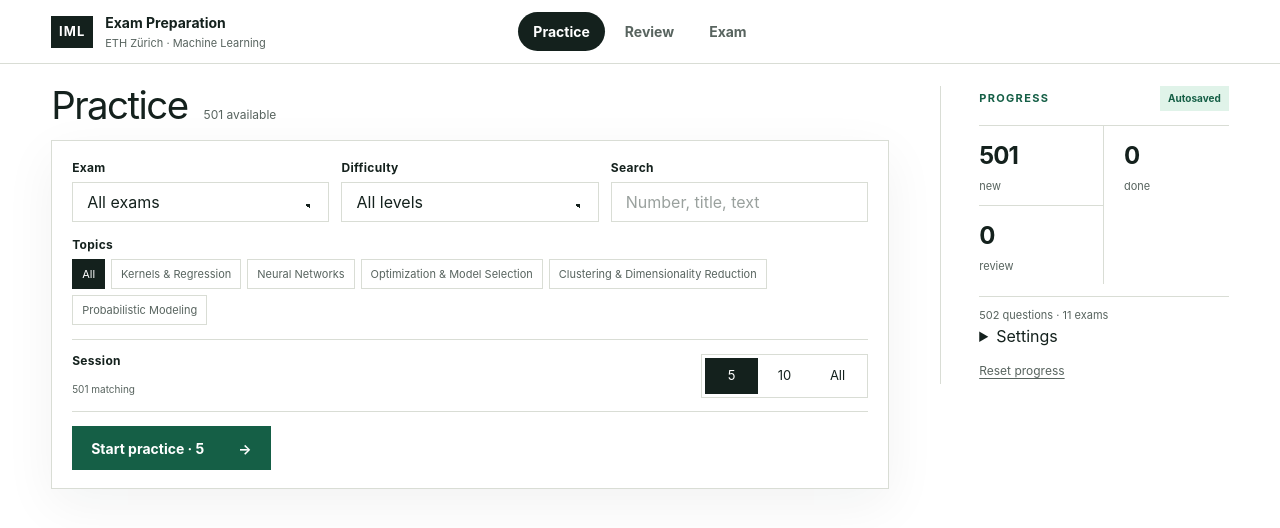
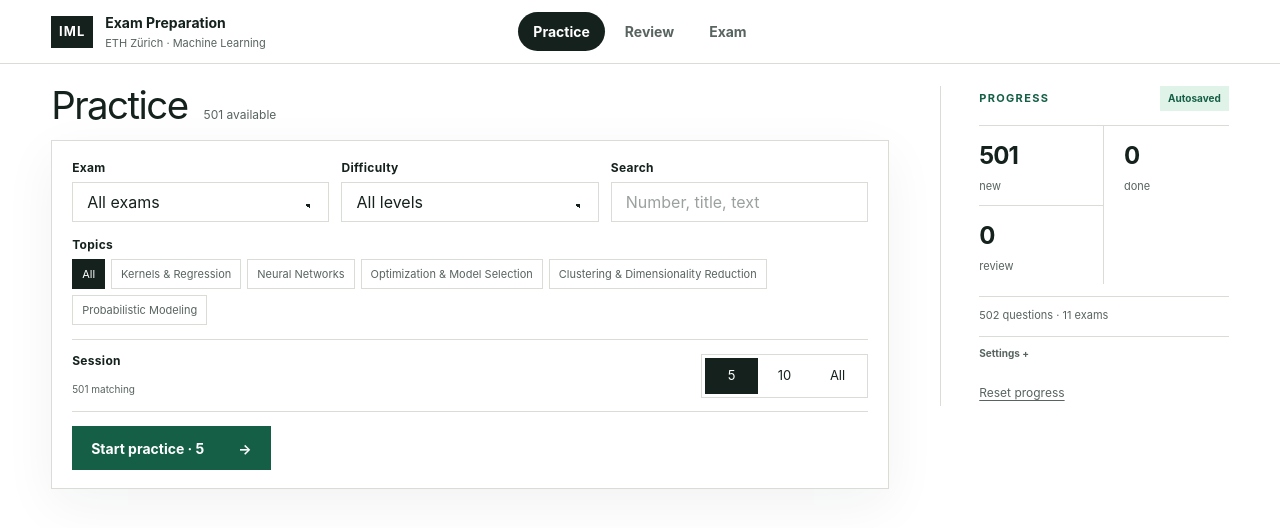
Before and after one commit to lemaurer/machine-learning-exam-prep, a React (Vite) app: page / in a window 1280 px wide. Shown: the top 528 px of the page. Built offline with nearby package versions, Linux system fonts and the light colour scheme.

Commit message:
Keep accuracy hidden unless explicitly enabled

```diff
--- a/app/accuracy-breakdown.css
+++ b/app/accuracy-breakdown.css
@@ -1,3 +1,70 @@
+body:not(.show-accuracy) .header-stat,
+body:not(.show-accuracy) .stat-grid > div:last-child,
+body:not(.show-accuracy) .accuracy-breakdown {
+  display: none !important;
+}
+
+.statistics-settings {
+  border-top: 1px solid var(--line);
+  margin-top: 12px;
+  padding-top: 9px;
+}
+
+.statistics-settings > summary {
+  color: var(--ink-soft);
+  cursor: pointer;
+  font-size: 10px;
+  font-weight: 700;
+  list-style: none;
+  min-height: 24px;
+}
+
+.statistics-settings > summary::-webkit-details-marker {
+  display: none;
+}
+
+.statistics-settings > summary::after {
+  content: " +";
+}
+
+.statistics-settings[open] > summary::after {
+  content: " −";
+}
+
+.statistics-setting {
+  align-items: flex-start;
+  border: 1px solid var(--line);
+  cursor: pointer;
+  display: grid;
+  gap: 9px;
+  grid-template-columns: auto minmax(0, 1fr);
+  margin-top: 6px;
+  padding: 9px 10px;
+}
+
+.statistics-setting input {
+  accent-color: var(--green);
+  height: 15px;
+  margin: 1px 0 0;
+  width: 15px;
+}
+
+.statistics-setting strong,
+.statistics-setting small {
+  display: block;
+}
+
+.statistics-setting strong {
+  font-size: 10px;
+}
+
+.statistics-setting small {
+  color: var(--ink-soft);
+  font-size: 9px;
+  line-height: 1.35;
+  margin-top: 3px;
+}
+
 .accuracy-breakdown {
   border-top: 1px solid var(--line);
   margin-top: 12px;
```
